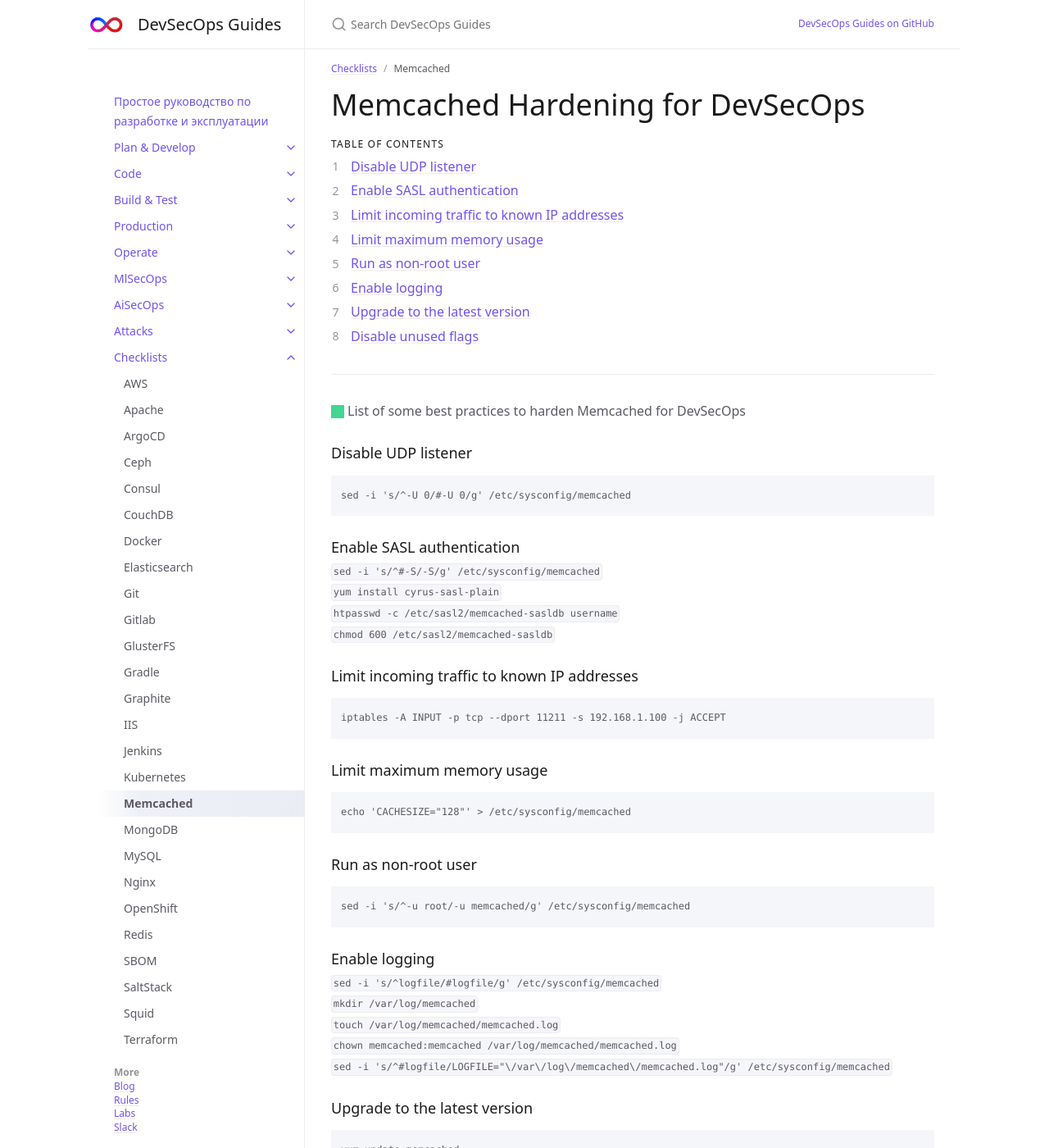
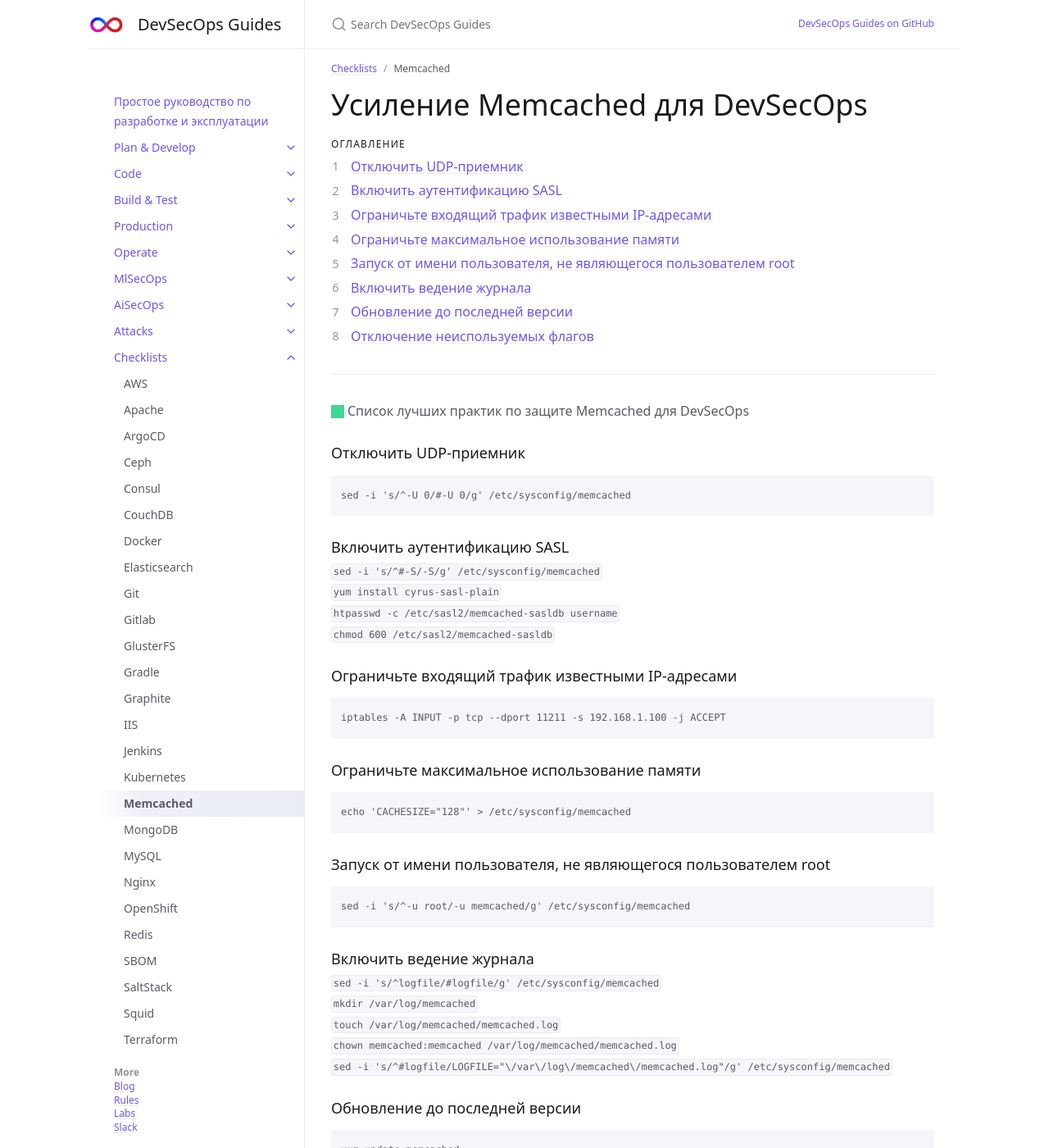
Before and after one commit to 2artem2/Work-Stuff, a Jekyll site: the page built from docs/checklists/memcached.md, in a window 1280 px wide and 1400 px high. Shown: the whole window at 82% size. Built offline with Jekyll 4.4.1, drawn with Linux system fonts in a browser that asks for light colours; some of the changed text lies outside the part shown.

Commit message:
memcached.md

````diff
--- a/docs/checklists/memcached.md
+++ b/docs/checklists/memcached.md
@@ -4,10 +4,10 @@ title: Memcached
 parent: Checklists
 ---
 
-# Memcached Hardening for DevSecOps
+# Усиление Memcached для DevSecOps
 {: .no_toc }
 
-## Table of contents
+## Оглавление
 {: .no_toc .text-delta }
 
 1. TOC
@@ -15,10 +15,10 @@ parent: Checklists
 
 ---
 
-<span class="d-inline-block p-2 mr-1 v-align-middle bg-green-000"></span>List of some best practices to harden Memcached for DevSecOps
+<span class="d-inline-block p-2 mr-1 v-align-middle bg-green-000"></span>Список лучших практик по защите Memcached для DevSecOps
 
 
-### Disable UDP listener
+### Отключить UDP-приемник
 
 
 ```
@@ -26,7 +26,7 @@ sed -i 's/^-U 0/#-U 0/g' /etc/sysconfig/memcached
 ```
 
 
-### Enable SASL authentication
+### Включить аутентификацию SASL
 
 
 
@@ -34,7 +34,7 @@ sed -i 's/^-U 0/#-U 0/g' /etc/sysconfig/memcached
 
 
 
-### Limit incoming traffic to known IP addresses
+### Ограничьте входящий трафик известными IP-адресами
 
 
 ```
@@ -42,7 +42,7 @@ iptables -A INPUT -p tcp --dport 11211 -s 192.168.1.100 -j ACCEPT
 ```
 
 
-### Limit maximum memory usage
+### Ограничьте максимальное использование памяти
 
 
 ```
@@ -50,7 +50,7 @@ echo 'CACHESIZE="128"' > /etc/sysconfig/memcached
 ```
 
 
-### Run as non-root user
+### Запуск от имени пользователя, не являющегося пользователем root
 
 ```
 sed -i 's/^-u root/-u memcached/g' /etc/sysconfig/memcached
@@ -58,7 +58,7 @@ sed -i 's/^-u root/-u memcached/g' /etc/sysconfig/memcached
 
 
 
-### Enable logging
+### Включить ведение журнала
 
 `sed -i 's/^logfile/#logfile/g' /etc/sysconfig/memcached`<br>`mkdir /var/log/memcached`<br>`touch /var/log/memcached/memcached.log`<br>`chown memcached:memcached /var/log/memcached/memcached.log`<br>`sed -i 's/^#logfile/LOGFILE="\/var\/log\/memcached\/memcached.log"/g' /etc/sysconfig/memcached`
 
@@ -66,7 +66,7 @@ sed -i 's/^-u root/-u memcached/g' /etc/sysconfig/memcached
 
 
 
-### Upgrade to the latest version
+### Обновление до последней версии
 
 ```
 yum update memcached
@@ -75,7 +75,7 @@ yum update memcached
 
 
 
-### Disable unused flags
+### Отключение неиспользуемых флагов
 
 
 `sed -i 's/^-I 1m/#-I 1m/g' /etc/sysconfig/memcached`<br>`sed -i 's/^-a 0765/#-a 0765/g' /etc/sysconfig/memcached`
````
